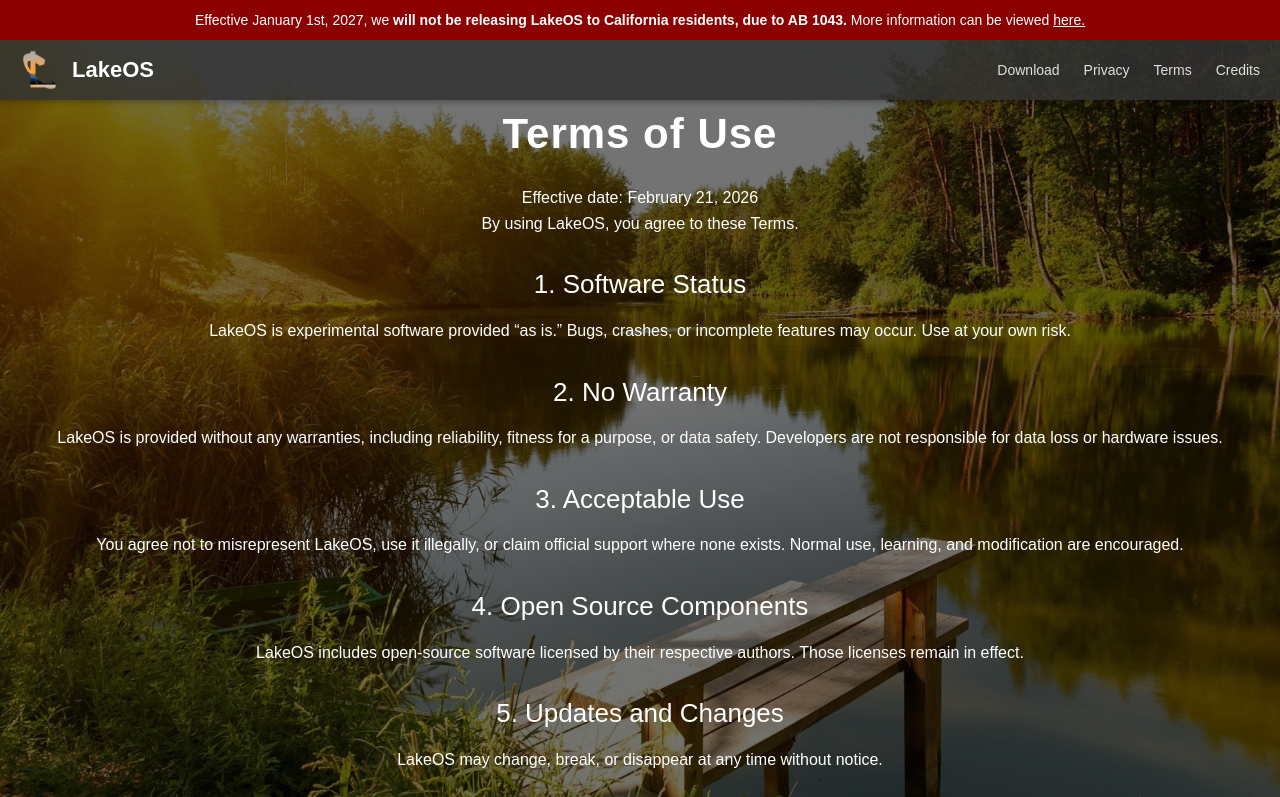
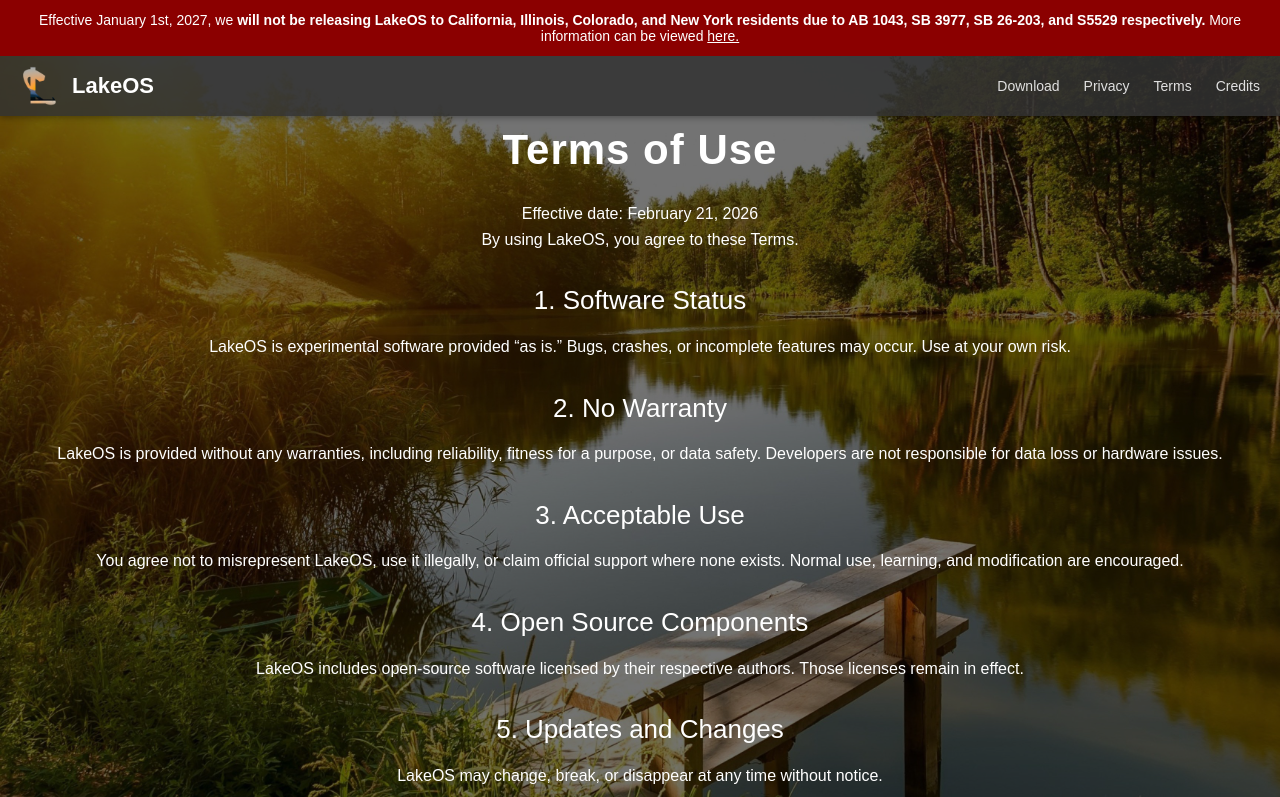
Before and after one commit to LakeOSOfficial/home, a plain HTML site: page terms.html in a window 1280 px wide. Shown: the top 797 px of the page. Drawn offline with Linux system fonts and the light colour scheme.

Commit message:
Update terms.html

```diff
--- a/terms.html
+++ b/terms.html
@@ -9,7 +9,7 @@
 </head>
 <body>
 <div class="notification-bar">
-    Effective January 1st, 2027, we <b> will not be releasing LakeOS to California residents, due to AB 1043. </b> More information can be viewed <a href="ab1043.html"> here.</a>
+    Effective January 1st, 2027, we <b> will not be releasing LakeOS to California, Illinois, Colorado, and New York residents due to AB 1043, SB 3977, SB 26-203, and S5529 respectively. </b> More information can be viewed <a href="ab1043.html"> here.</a>
 </div>
 <header class="lakeos-header">
     <a href="index.html" class="logo-link">
```
